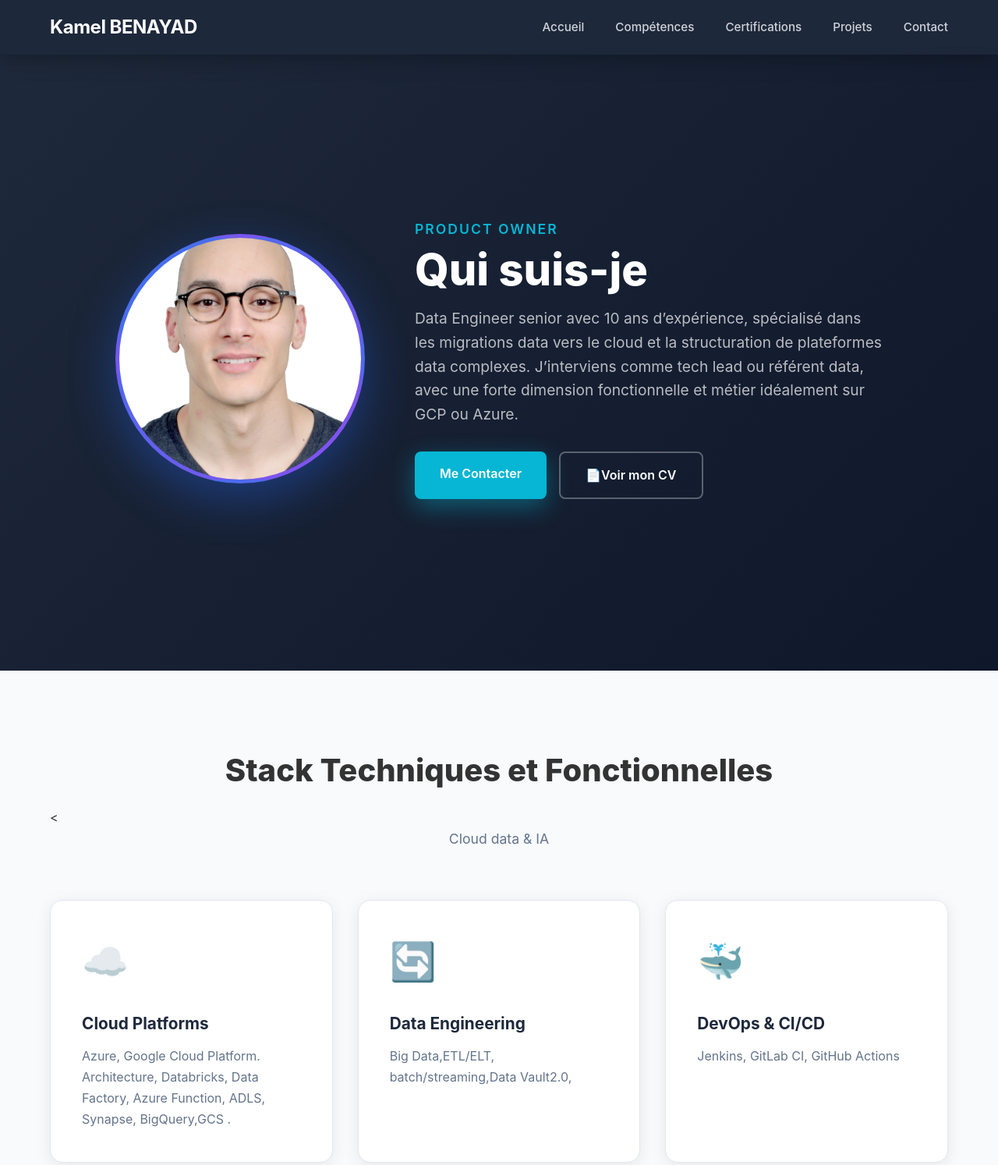
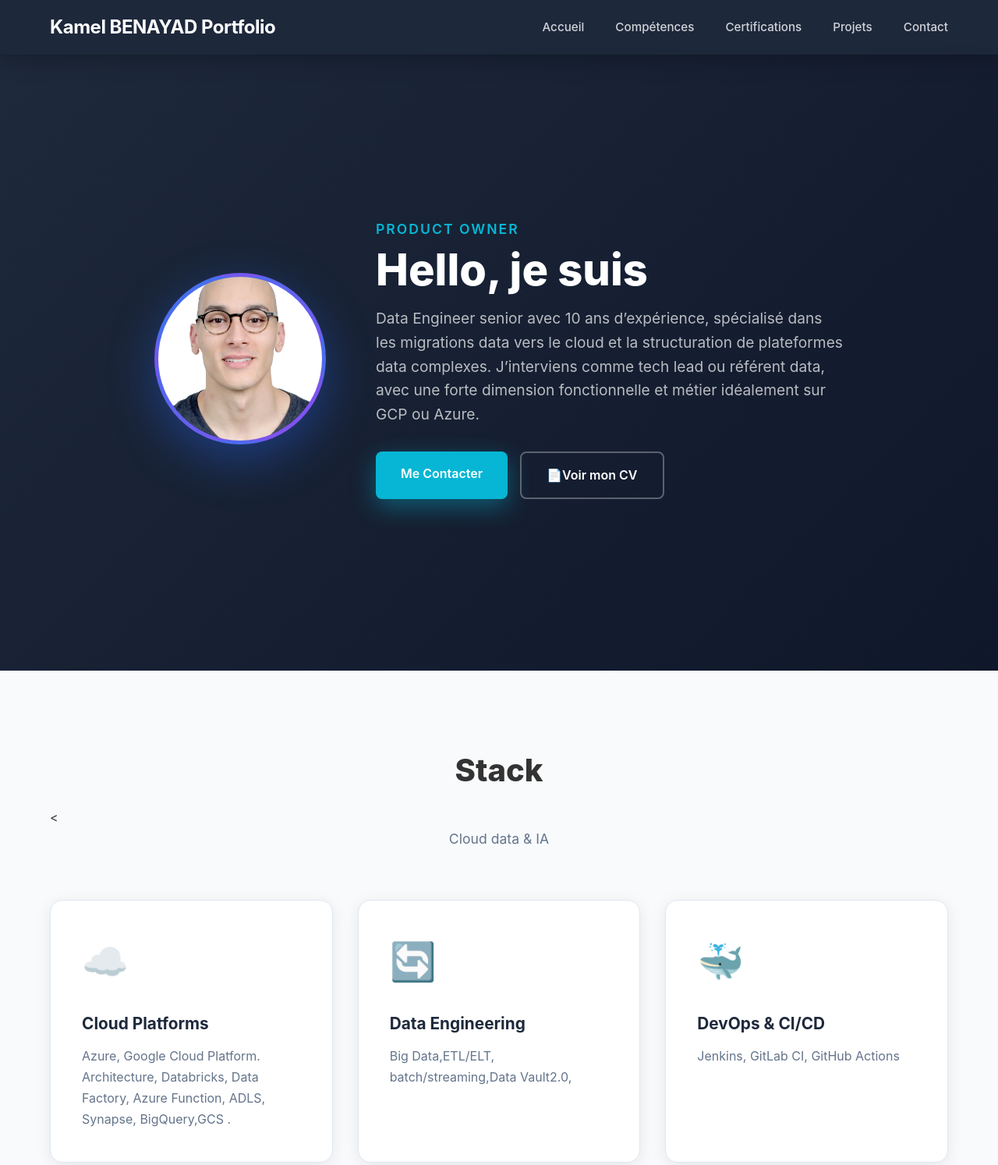
Before and after one commit to kamusone/RESUME, a plain HTML site: page index.html in a window 1280 px wide. Shown: the top 1494 px of the page at 78% size. Drawn offline with Linux system fonts and the light colour scheme.

Commit message:
fix syntaxe

```diff
--- a/index.html
+++ b/index.html
@@ -90,8 +90,8 @@
         }
 
         .profile-photo {
-            width: 320px;
-            height: 320px;
+            width: 220px;
+            height: 220px;
             border-radius: 50%;
             background: linear-gradient(135deg, var(--primary), var(--secondary));
             display: flex;
@@ -535,7 +535,7 @@
 <body>
     <!-- Navigation -->
     <nav>
-        <div class="logo">Kamel BENAYAD</div>
+        <div class="logo">Kamel BENAYAD Portfolio</div>
         <ul class="nav-links">
             <li><a href="#accueil">Accueil</a></li>
             <li><a href="#competences">Compétences</a></li>
@@ -556,7 +556,7 @@
             </div>
             <div class="hero-content">
                 <div class="hero-subtitle"><span class="typing-animation" id="typingText"></span></div>
-                <h1>Qui suis-je</h1>
+                <h1>Hello, je suis<br></h1>
                 <p class="hero-description">
                     Data Engineer senior avec 10 ans d’expérience, spécialisé dans les migrations data vers le cloud et la structuration de plateformes data complexes.
                     J’interviens comme tech lead ou référent data, avec une forte dimension fonctionnelle et métier idéalement sur GCP ou Azure.
@@ -571,7 +571,7 @@
 
     <!-- Compétences -->
     <section id="competences" class="section-light">
-        <h2 class="section-title">Stack Techniques et Fonctionnelles</h2>
+        <h2 class="section-title">Stack</h2>
         <<p class="section-subtitle">Cloud data & IA</p>
         <div class="skills-grid">
             <div class="skill-card">
@@ -610,7 +610,7 @@
     <!-- Certifications -->
     <section id="certifications" class="section-dark">
         <h2 class="section-title">Certifications</h2>
-        <p class="section-subtitle">Mes qualifications professionnelles</p>
+        <p class="section-subtitle"></p>
         <div class="certifications-grid">
             <div class="cert-card">
                 <div class="cert-badge"><img src="/image/azure-solution.png"
@@ -618,7 +618,7 @@
                 <h3>Microsoft Azure Solutions Architect Expert</h3>
                 <div class="cert-issuer">Microsoft Azure</div>
                 <div class="cert-date">Obtenue : juillet 2020</div>
-                <div class="cert-id">ID:</div>
+                <div class="cert-id"></div>
             </div>
             <div class="cert-card">
                 <div class="cert-badge"><img src="/image/databricks.png"
```
